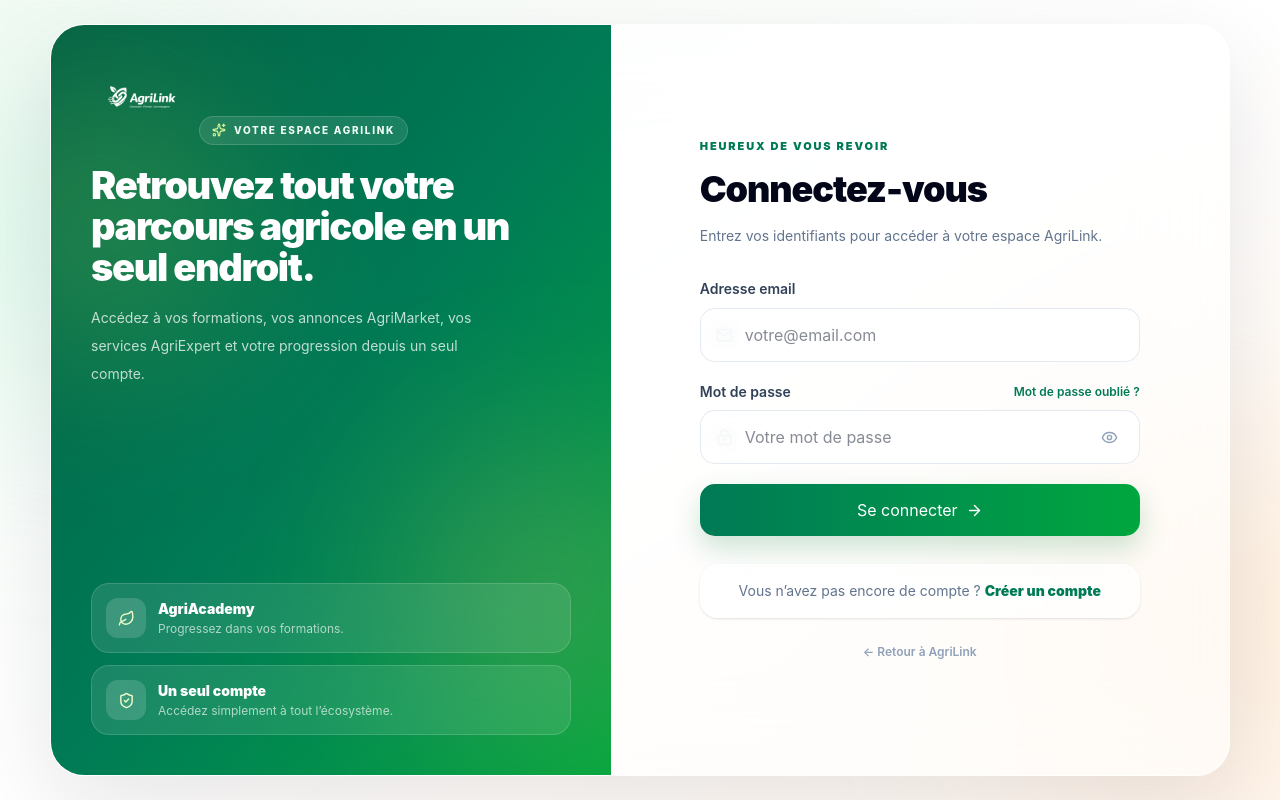
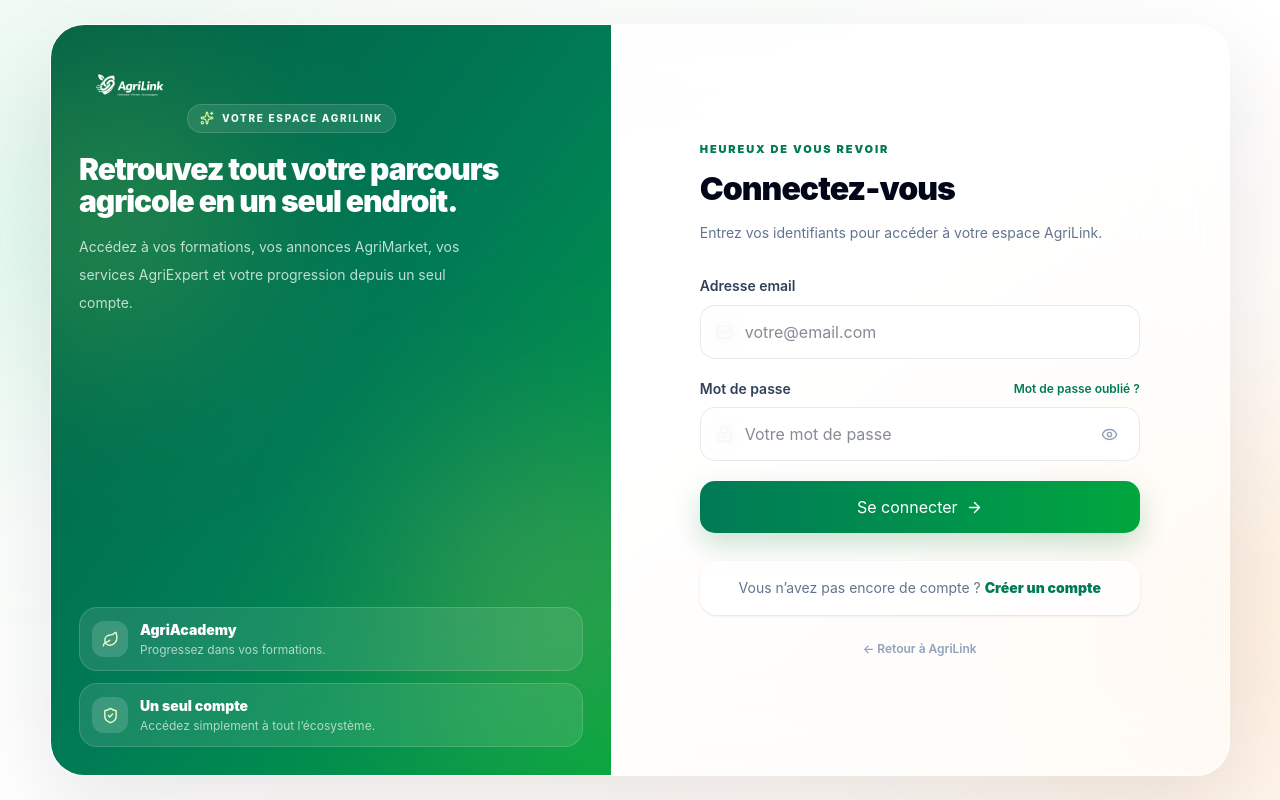
Before and after one commit to NdeyeMadeleineDiallo/AgriLink, a Next.js app in the folder frontend/agrilink-web/: page /login in a window 1280 px wide. Built offline with nearby package versions, Linux system fonts and the light colour scheme; no server answers.

Commit message:
Refine admin dashboard and optimize auth pages UI

```diff
--- a/frontend/agrilink-web/app/login/page.tsx
+++ b/frontend/agrilink-web/app/login/page.tsx
@@ -86,7 +86,7 @@
 
       <div className="relative mx-auto grid min-h-[calc(100vh-48px)] max-w-[1180px] overflow-hidden rounded-[34px] border border-white/80 bg-white/60 shadow-[0_30px_90px_rgba(15,23,42,0.10)] backdrop-blur-2xl lg:grid-cols-[0.95fr_1.05fr]">
         {/* LEFT PANEL */}
-        <section className="relative hidden overflow-hidden bg-gradient-to-br from-emerald-800 via-emerald-700 to-green-600 p-10 text-white lg:flex lg:flex-col lg:justify-between">
+        <section className="relative hidden overflow-hidden bg-gradient-to-br from-emerald-800 via-emerald-700 to-green-600 p-7 text-white lg:flex lg:flex-col lg:justify-between">
           <div className="pointer-events-none absolute -left-24 top-12 h-72 w-72 rounded-full bg-lime-300/20 blur-[90px]" />
           <div className="pointer-events-none absolute -right-20 bottom-10 h-72 w-72 rounded-full bg-orange-300/20 blur-[90px]" />
 
@@ -102,7 +102,7 @@
               />
             </Link>
 
-            <div className="mt-10 inline-flex items-center gap-2 rounded-full border border-white/15 bg-white/10 px-3 py-1.5 backdrop-blur">
+            <div className="mt-6 inline-flex items-center gap-2 rounded-full border border-white/15 bg-white/10 px-3 py-1.5 backdrop-blur">
               <Sparkles
                 size={14}
                 className="text-lime-200"
@@ -113,7 +113,7 @@
               </span>
             </div>
 
-            <h2 className="mt-5 max-w-[430px] text-[38px] font-black leading-[1.08] tracking-[-0.035em]">
+            <h2 className="mt-5 max-w-[430px] text-[30px] font-black leading-[1.08] tracking-[-0.035em]">
               Retrouvez tout votre parcours agricole en un seul endroit.
             </h2>
 
@@ -142,7 +142,7 @@
         </section>
 
         {/* RIGHT / FORM */}
-        <section className="flex items-center justify-center p-5 sm:p-8 md:p-10">
+        <section className="flex items-center justify-center p-4 sm:p-6 md:p-7">
           <div className="w-full max-w-[440px]">
             {/* LOGO MOBILE */}
             <div className="mb-7 flex justify-center lg:hidden">
@@ -160,7 +160,7 @@
                 Heureux de vous revoir
               </p>
 
-              <h1 className="mt-2 text-[32px] font-black tracking-[-0.03em] text-slate-950 md:text-[36px]">
+              <h1 className="mt-2 text-[32px] font-black tracking-[-0.03em] text-slate-950 md:text-[32px]">
                 Connectez-vous
               </h1>
 
@@ -332,8 +332,8 @@
   text: string;
 }) {
   return (
-    <div className="flex items-center gap-3 rounded-[18px] border border-white/15 bg-white/10 p-3.5 backdrop-blur-xl">
-      <div className="flex h-10 w-10 shrink-0 items-center justify-center rounded-xl bg-white/15 text-lime-100">
+    <div className="flex items-center gap-3 rounded-[18px] border border-white/15 bg-white/10 p-3 backdrop-blur-xl">
+      <div className="flex h-9 w-9 shrink-0 items-center justify-center rounded-xl bg-white/15 text-lime-100">
         {icon}
       </div>
 
--- a/frontend/agrilink-web/app/register/page.tsx
+++ b/frontend/agrilink-web/app/register/page.tsx
@@ -145,7 +145,7 @@
 
           {/* CONTENT */}
           <div className="relative z-10 mt-2">
-            <div className="inline-flex items-center gap-2 rounded-full border border-white/25 bg-white/10 px-3.5 py-1.5 backdrop-blur-xl">
+            <div className="inline-flex items-center gap-2 rounded-full border border-white/25 bg-white/10 px-3 py-1 backdrop-blur-xl">
               <Sparkles
                 size={14}
                 className="text-lime-300"
@@ -164,7 +164,7 @@
               </span>
             </h1>
 
-            <p className="mt-3 max-w-[400px] text-[13px] leading-6 text-white/75">
+            <p className="mt-3 max-w-[400px] text-[9px] leading-3 text-white/75">
               Formation, marché agricole et expertise
               réunis dans une seule plateforme pensée
               pour simplifier votre parcours.
@@ -589,17 +589,17 @@
   description: string;
 }) {
   return (
-    <div className="flex items-center gap-3 rounded-[16px] border border-white/25 bg-white/10 p-3 backdrop-blur-xl transition hover:bg-white/15">
-      <div className="flex h-10 w-10 shrink-0 items-center justify-center rounded-[12px] bg-gradient-to-br from-white/20 to-lime-300/20 text-lime-200">
+    <div className="flex items-center gap-2.5 rounded-[14px] border border-white/25 bg-white/10 p-2.5 backdrop-blur-xl transition hover:bg-white/15">
+      <div className="flex h-8 w-8 shrink-0 items-center justify-center rounded-[10px] bg-gradient-to-br from-white/20 to-lime-300/20 text-lime-200">
         {icon}
       </div>
 
       <div>
-        <p className="text-[13px] font-black text-white">
+        <p className="text-[12px] font-bold text-white">
           {title}
         </p>
 
-        <p className="mt-0.5 text-[10px] text-white/70">
+        <p className="text-[9px] text-white/70">
           {description}
         </p>
       </div>
```
